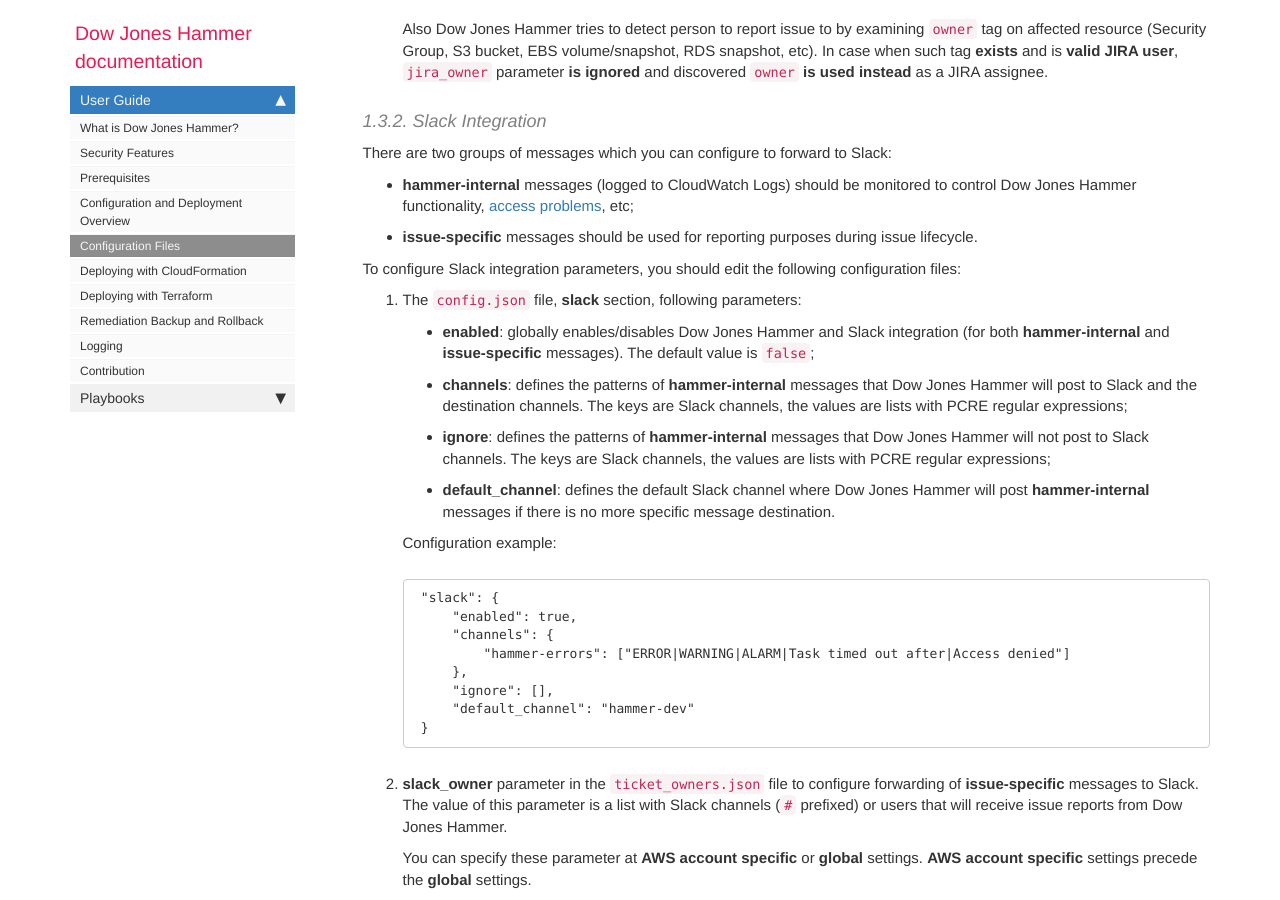
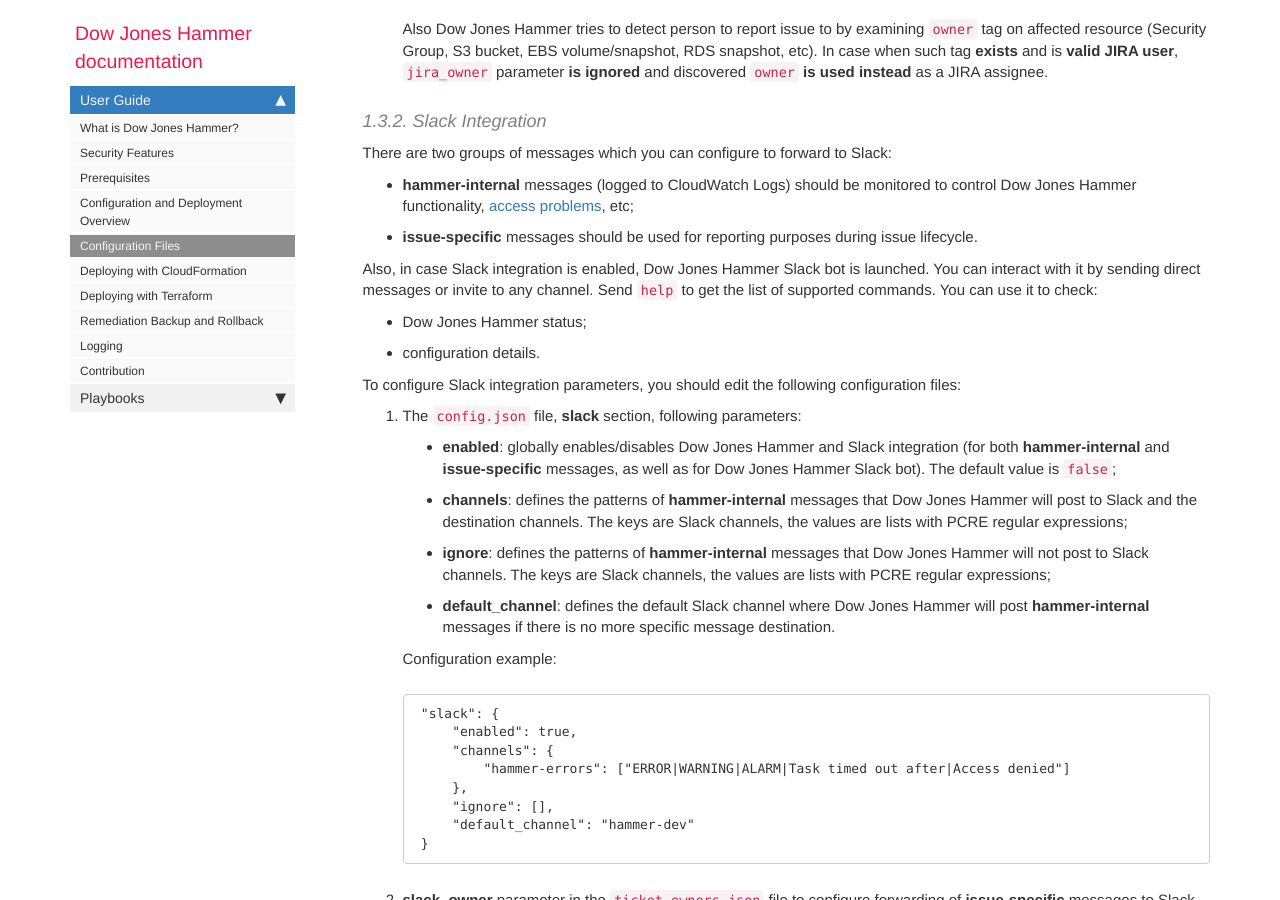
Before and after one commit to dowjones/hammer, a Jekyll site: the page built from docs/pages/editconfig.md, in a window 1280 px wide and 900 px high, scrolled down 3489 px. Built offline with Jekyll 4.4.1, drawn with Linux system fonts in a browser that asks for light colours; nearby versions of some CDN libraries; comment, search, counter and statistics services are not loaded.

Commit message:
add slackbot descrition to docs

```diff
--- a/docs/pages/editconfig.md
+++ b/docs/pages/editconfig.md
@@ -137,10 +137,14 @@
 * **hammer-internal** messages (logged to CloudWatch Logs) should be monitored to control Dow Jones Hammer functionality, [access problems](logging.html#6-logging-slave-account-access-problems), etc;
 * **issue-specific** messages should be used for reporting purposes during issue lifecycle.
 
+Also, in case Slack integration is enabled, Dow Jones Hammer Slack bot is launched. You can interact with it by sending direct messages or invite to any channel. Send `help` to get the list of supported commands. You can use it to check:
+* Dow Jones Hammer status;
+* configuration details.
+
 To configure Slack integration parameters, you should edit the following configuration files:
 
 1. The `config.json` file, **slack** section, following parameters:
-    * **enabled**: globally enables/disables Dow Jones Hammer and Slack integration (for both **hammer-internal** and **issue-specific** messages). The default value is `false`;
+    * **enabled**: globally enables/disables Dow Jones Hammer and Slack integration (for both **hammer-internal** and **issue-specific** messages, as well as for Dow Jones Hammer Slack bot). The default value is `false`;
     * **channels**: defines the patterns of **hammer-internal** messages that Dow Jones Hammer will post to Slack and the destination channels. The keys are Slack channels, the values are lists with PCRE regular expressions;
     * **ignore**: defines the patterns of **hammer-internal** messages that Dow Jones Hammer will not post to Slack channels. The keys are Slack channels, the values are lists with PCRE regular expressions;
     * **default_channel**: defines the default Slack channel where Dow Jones Hammer will post **hammer-internal** messages if there is no more specific message destination.
```
